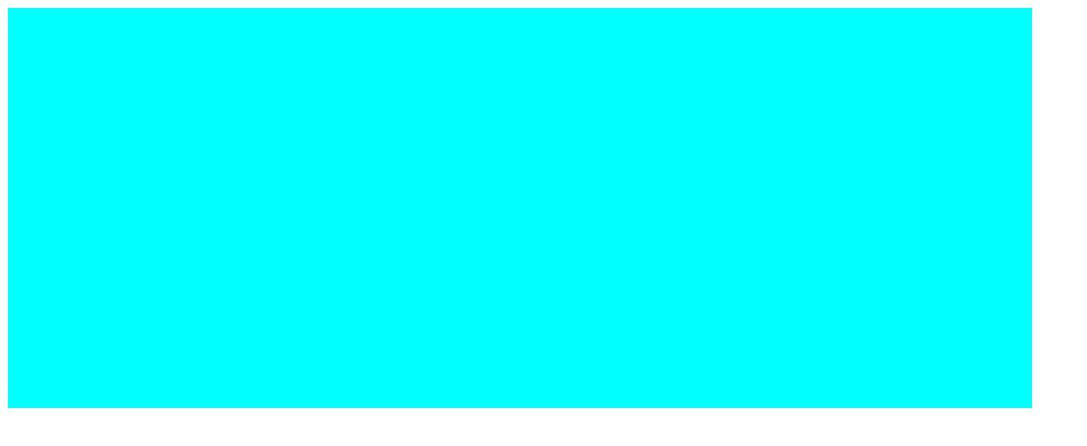
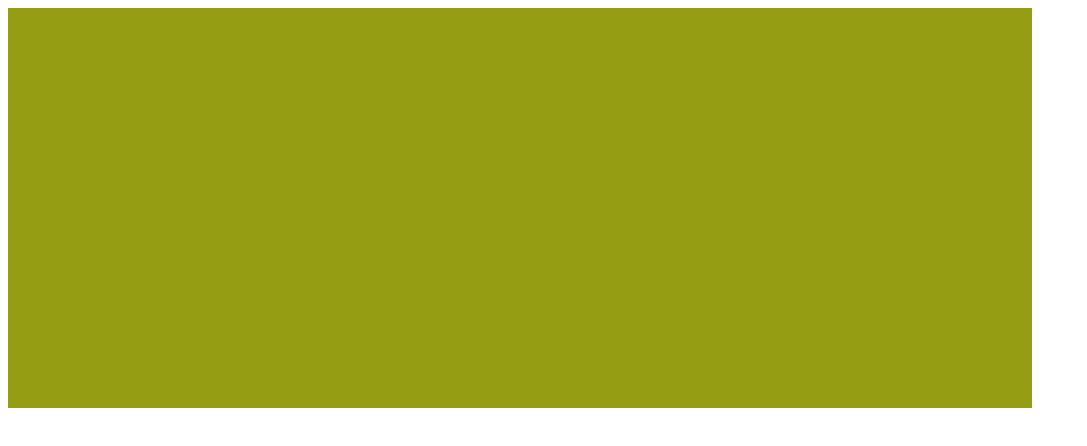
Before and after one commit to nathan220320/Tutogit, a plain HTML site: page index.html in a window 1280 px wide. Shown: the whole page, without its empty margins (0-1087 px from the left). Drawn offline with Linux system fonts and the light colour scheme.

Commit message:
Ajout du style de la div

```diff
--- a/style.css
+++ b/style.css
@@ -1,5 +1,5 @@
 div{
-    background-color: aqua;
+    background-color: rgb(149, 158, 19);
     width: 80vw;
     height: 50vh;
 }
```
